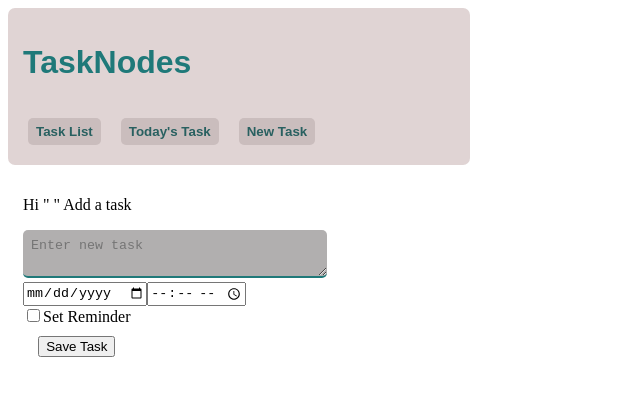
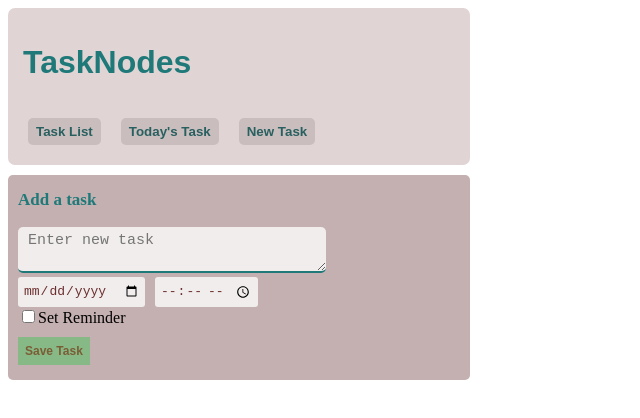
Before and after one commit to Nodeskin/whatsNext, a React (Create React App) app: page / in a window 1280 px wide. Both pictures are taken after a click on the button "New Task". Shown: the top 418 px of the page, without its empty margins (0-640 px from the left). Built offline with nearby package versions, Linux system fonts and the light colour scheme; data requests are answered from the project's data file.

Commit message:
update on UI style

```diff
--- a/src/components/taskpage/NewTask.js
+++ b/src/components/taskpage/NewTask.js
@@ -21,7 +21,7 @@ const NewTask = ({ onAdd, newTask, setNewTask }) => {
   return (
     <form className="form-container" onSubmit={onSubmit}>
       <div className="new-task">
-        <p>Hi " " Add a task</p>
+        <p> Add a task</p>
 
         <div className="form-text">
           <textarea
@@ -46,6 +46,7 @@ const NewTask = ({ onAdd, newTask, setNewTask }) => {
               value={time}
               onChange={(e) => setNewTask({ ...newTask, time: e.target.value })}
             />
+
         </div>
 
         <div className="bottom-input">
@@ -62,7 +63,7 @@ const NewTask = ({ onAdd, newTask, setNewTask }) => {
             <label>Set Reminder</label>
           </div>
 
-          <div>
+          <div className="submit-button">
             <input type="submit" value="Save Task" />
           </div>
         </div>
--- a/src/index.css
+++ b/src/index.css
@@ -129,16 +129,22 @@ margin-right: 20px;
 }
 
 .new-task{
+  margin-top: 10px;
   display: flex;
   flex-direction: column;
   align-items: flex-start;
-  padding: 15px;
+  padding: 15px 10px;
   width: 35%;
+  border-radius: 5px;
+  background-color: rgb(196, 176, 176);
 }
 
 
-.new-task h1{
-  font-size: medium;
+.new-task p {
+  font-size: 17px;
+  font-weight: 600;
+  color: rgb(31, 121, 121);
+  margin-top: 0;
 }
 
 .form-text{
@@ -146,38 +152,62 @@ margin-right: 20px;
 }
 
 .textarea{
-  border: 2px solid grey;
-  background-color: rgb(177, 175, 175);
+  background-color: rgb(242, 237, 237);
   border-radius: 5px;
   border: none;
   border-bottom: 2px solid rgb(31, 121, 121);
-  padding: 8px;
+  padding: 5px 10px;
   width: 100%;
+  color: rgb(68, 35, 35);
+  font-weight: 500;
+  font-size: 15px;
+  outline: none;
 
+}
+
+.textarea:hover{
+  background-color: #fff;
 }
 
 .mid-input{
   display: flex;
-  justify-content: space-between;
+  justify-content: center;
 }
 
-/* .mid-input input{
-  background-color: rgb(177, 175, 175) ;
+.mid-input input{
+  margin-right: 10px;
+  padding: 5px;
+  background-color: rgb(242, 237, 237);
+  color: rgb(107, 46, 46);
+  font-size: 13px;
   border: none;
-  border-bottom: 2px solid grey;
-  padding: 5px;
-} */
+  border-radius: 3px;
+
+}
+
 
 .new-task-input{
   margin-bottom: 10px;
 
 }
 
+.bottom-input{
+  display: flex;
+  flex-direction: column;
+  align-items: flex-start;
+}
+
+.submit-button input{
+  padding: 7px;
+  background-color: rgb(135, 185, 135);
+  font-size: 12px;
+  font-weight: 600;
+  border: none;
+  color: rgb(123, 93, 53);
+}
+
 
 /* TASK SECTION */
-.landing-tasks{
-
-}
 
 .task-container{
 display: flex;
```
Lines whose indentation alone changed are shown as unchanged.
